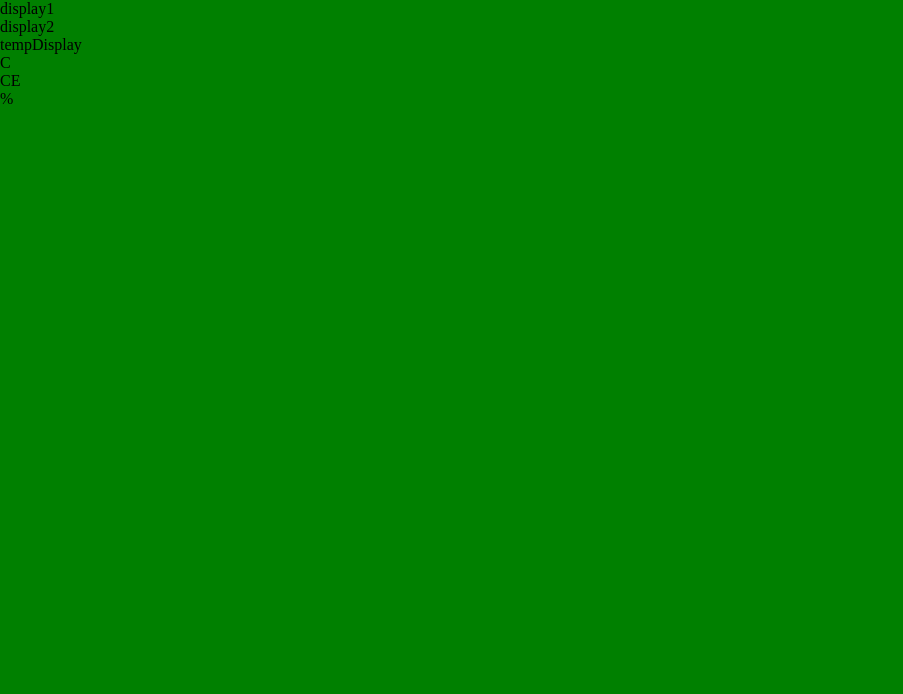
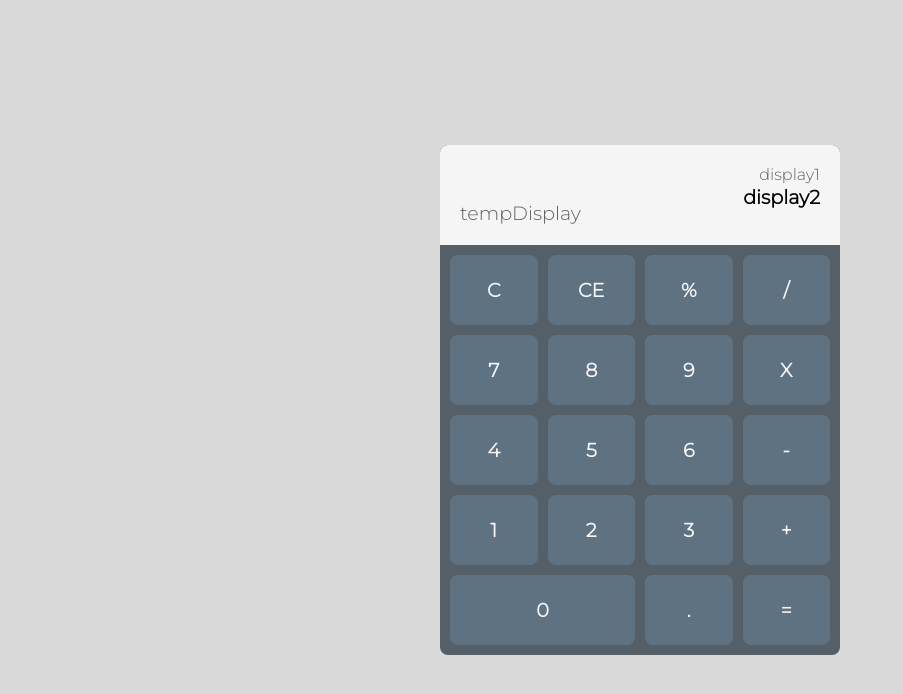
Before and after one commit to edgrferades/web-Calculator, a plain HTML site: page index.html in a window 1280 px wide. Shown: the whole page, without its empty margins (0-903 px from the left). Drawn offline with Linux system fonts and the light colour scheme.

Commit message:
html and css completed

```diff
--- a/index.html
+++ b/index.html
@@ -11,6 +11,7 @@
 
     <section>
         <div class="container">
+
             <div class="display"> <!-- Display -->
 
                 <div class="display1">display1</div>
@@ -25,6 +26,29 @@
                 <div class="button lastEntityClear">CE</div>
 
                 <div class="button operation">%</div>
+                <div class="button operation">/</div>
+
+                <div class="button number">7</div>
+                <div class="button number">8</div>
+                <div class="button number">9</div>
+
+                <div class="button operation">X</div>
+
+                <div class="button number">4</div>
+                <div class="button number">5</div>
+                <div class="button number">6</div>
+
+                <div class="button operation">-</div>
+
+                <div class="button number">1</div>
+                <div class="button number">2</div>
+                <div class="button number">3</div>
+
+                <div class="button operation">+</div>
+
+                <div class="button number zero">0</div>
+                <div class="button number dot">.</div>
+                <div class="button equal">=</div>
 
             </div>
 
--- a/style.css
+++ b/style.css
@@ -1,10 +1,95 @@
+@import url('https://fonts.googleapis.com/css2?family=Montserrat:wght@300&display=swap');
+
 * {
-    box-sizing: border-box;
     margin: 0;
     padding: 0;
+    box-sizing: border-box;
     text-decoration: none;
 }
 
 body{
-    background: green;
+    font-family: 'Montserrat', sans-serif;
 }
+
+section{
+    background-color: rgb(218, 218, 218);
+    min-height: 100vh;
+    width: 100%;
+    display: flex;
+    align-items: center;
+    justify-content: center;
+}
+
+.container{
+    background-color: rgb(85, 95, 103);
+    width: 90%;
+    max-width: 400px;
+    border-radius: 8px;
+    overflow: hidden; /* later on try commenting out overflow and check what difference it makes */
+}
+
+/* Calculations display section */
+
+.display{
+    background-color: whitesmoke;
+    height: 100px;
+    width: 100%;
+    text-align: right;
+    padding: 20px;
+    font-size: 1.2rem;
+    position: relative; /* To use position: absolute; in tempDisplay */
+}
+
+.display1{ /* Calculating input display */
+    opacity: .6;
+    font-size: 1rem;
+    height: 20px;
+    overflow: hidden;
+}
+
+.display2{ /* Main output display */
+    font-weight: bold;
+}
+
+.tempDisplay{
+    position: absolute;
+    bottom: 20px;
+    left: 20px;
+    opacity: .6;
+}
+
+/* End Calculations display section */
+
+/* Buttons */
+
+.allButtons{
+    color: whitesmoke;
+    font-weight: bold;
+
+    display: grid;
+    grid-template:repeat(4, 1fr)/* columns */ / repeat(4, 1fr) /* rows */ ;
+    grid-gap: 10px;
+    margin: 10px;
+}
+
+.button{
+    background-color: rgb(95, 114, 130);
+    border-radius: 8px;
+    height: 70px;
+    width: 100%;
+    display: flex;
+    align-items: center;
+    justify-content: center;
+    font-size: 1.2rem;
+    font-weight: bold;
+    cursor: pointer;
+}
+
+.button:hover{
+    background-color: rgb(97, 111, 120);
+}
+
+.zero{
+    grid-column: 1/3; /* spans from grid line one to three */
+}
+/* End Buttons */
```
Also changed, not shown: 1 other file.
